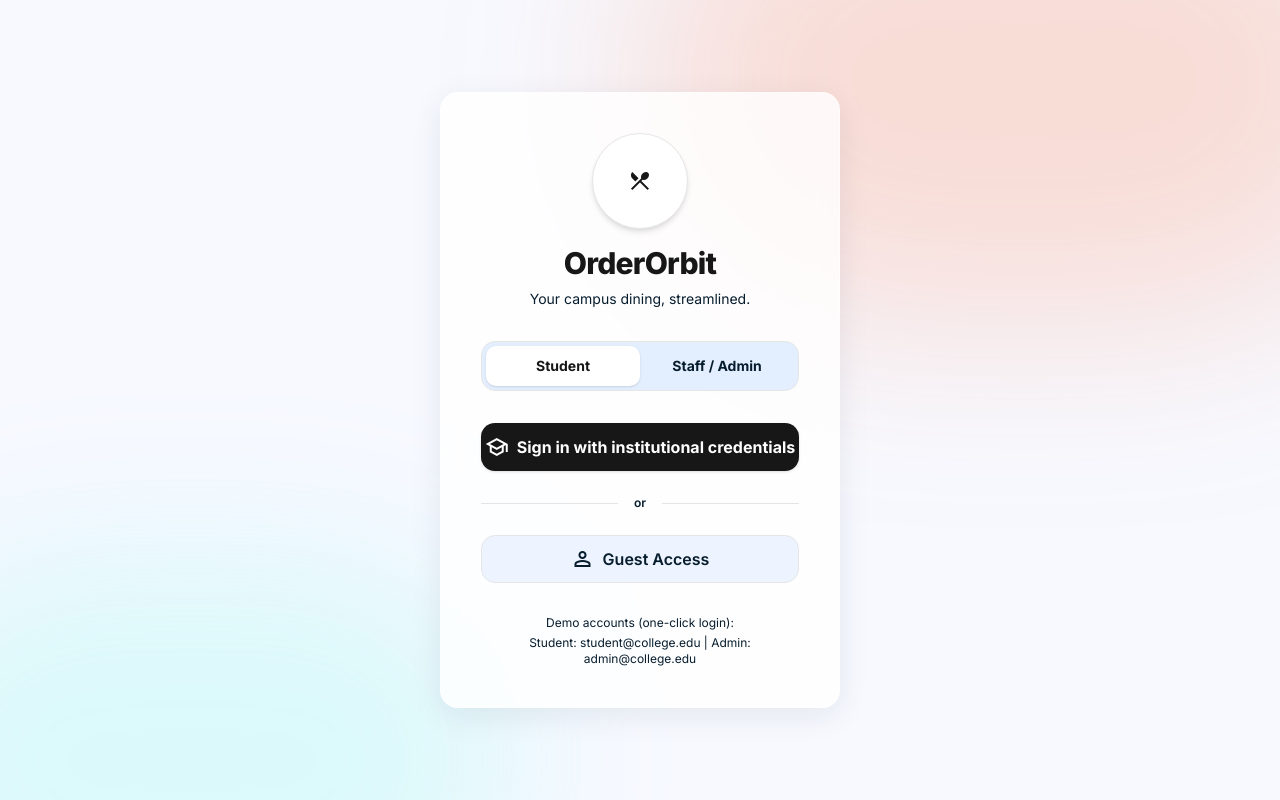
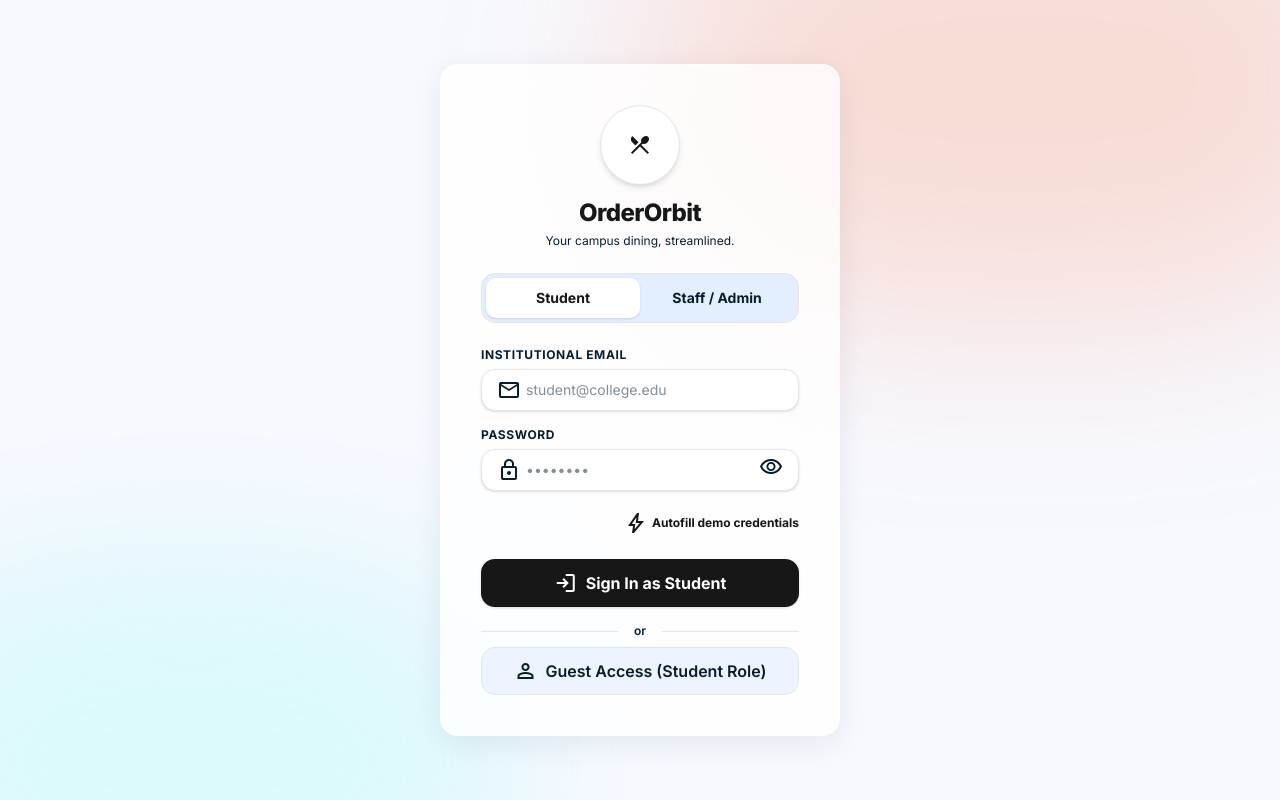
Before and after one commit to OverdrivePhoenix/OrderOrbit--NEO, a Next.js app: page /login in a window 1280 px wide. Built offline with nearby package versions, Linux system fonts and the light colour scheme.

Commit message:
feat: add secure email and password inputs to login page with demo autofill support

```diff
--- a/src/app/login/page.tsx
+++ b/src/app/login/page.tsx
@@ -1,21 +1,33 @@
 "use client";
 
-import { useState } from "react";
+import { useState, useEffect } from "react";
 import { useRouter } from "next/navigation";
 
 export default function LoginPage() {
   const router = useRouter();
   const [role, setRole] = useState<"student" | "admin">("student");
+  const [email, setEmail] = useState("");
+  const [password, setPassword] = useState("");
+  const [showPassword, setShowPassword] = useState(false);
   const [loading, setLoading] = useState(false);
   const [error, setError] = useState("");
 
-  const handleInstitutionalLogin = async () => {
+  // Clear inputs when role changes to avoid confusion
+  useEffect(() => {
+    setEmail("");
+    setPassword("");
+    setError("");
+  }, [role]);
+
+  const handleLoginSubmit = async (e: React.FormEvent) => {
+    e.preventDefault();
+    if (!email || !password) {
+      setError("Please fill in all fields.");
+      return;
+    }
+
     setLoading(true);
     setError("");
-
-    // Use default credentials matching seed data for easy one-click testing
-    const email = role === "student" ? "student@college.edu" : "admin@college.edu";
-    const password = "password";
 
     try {
       const res = await fetch("/api/auth", {
@@ -30,8 +42,8 @@ export default function LoginPage() {
         throw new Error(data.error || "Login failed");
       }
 
-      // Redirect depending on role
-      if (role === "admin") {
+      // Redirect depending on user's role returned by API
+      if (data.user.role === "admin") {
         router.push("/admin");
       } else {
         router.push("/menu");
@@ -43,10 +55,39 @@ export default function LoginPage() {
     }
   };
 
+  const handleFillDemo = () => {
+    if (role === "student") {
+      setEmail("student@college.edu");
+      setPassword("password");
+    } else {
+      setEmail("admin@college.edu");
+      setPassword("password");
+    }
+    setError("");
+  };
+
   const handleGuestLogin = async () => {
-    // Guest acts as standard student
-    setRole("student");
-    await handleInstitutionalLogin();
+    setLoading(true);
+    setError("");
+    try {
+      const res = await fetch("/api/auth", {
+        method: "POST",
+        headers: { "Content-Type": "application/json" },
+        body: JSON.stringify({ email: "student@college.edu", password: "password" }),
+      });
+
+      const data = await res.json();
+
+      if (!res.ok) {
+        throw new Error(data.error || "Login failed");
+      }
+
+      router.push("/menu");
+    } catch (err: any) {
+      setError(err.message || "An unexpected error occurred.");
+    } finally {
+      setLoading(false);
+    }
   };
 
   return (
@@ -58,19 +99,19 @@ export default function LoginPage() {
       </div>
 
       {/* Main Content Container */}
-      <main className="relative z-10 w-full max-w-md px-6">
+      <main className="relative z-10 w-full max-w-md px-6 my-8">
         <div className="bg-white/80 backdrop-blur-md rounded-2xl border border-white/50 shadow-[0_8px_32px_rgba(7,29,46,0.08)] p-8 md:p-10 flex flex-col items-center">
           {/* Logo Section */}
-          <div className="mb-8 flex flex-col items-center text-center">
-            <div className="w-24 h-24 rounded-full shadow-md bg-white p-2 flex items-center justify-center mb-4 border border-outline-variant/20">
-              <span className="material-symbols-outlined text-primary text-5xl font-fill">restaurant_menu</span>
+          <div className="mb-6 flex flex-col items-center text-center">
+            <div className="w-20 h-20 rounded-full shadow-md bg-white p-2 flex items-center justify-center mb-3 border border-outline-variant/20">
+              <span className="material-symbols-outlined text-primary text-4xl font-fill">restaurant_menu</span>
             </div>
-            <h1 className="font-extrabold text-3xl text-primary tracking-tight">OrderOrbit</h1>
-            <p className="text-on-surface-variant text-sm mt-2">Your campus dining, streamlined.</p>
+            <h1 className="font-extrabold text-2xl text-primary tracking-tight">OrderOrbit</h1>
+            <p className="text-on-surface-variant text-xs mt-1">Your campus dining, streamlined.</p>
           </div>
 
           {/* Role Selector */}
-          <div className="w-full bg-[#e3efff] rounded-xl p-1 flex mb-8 border border-outline-variant/10">
+          <div className="w-full bg-[#e3efff] rounded-xl p-1 flex mb-6 border border-outline-variant/10">
             <button
               onClick={() => setRole("student")}
               aria-selected={role === "student"}
@@ -96,23 +137,82 @@ export default function LoginPage() {
           </div>
 
           {error && (
-            <div className="w-full p-3 mb-4 rounded-xl bg-tertiary-container/20 border border-tertiary-container text-tertiary text-xs font-semibold text-center">
+            <div className="w-full p-3 mb-4 rounded-xl bg-tertiary-container/20 border border-tertiary-container text-tertiary text-xs font-semibold text-center leading-tight">
               {error}
             </div>
           )}
 
-          {/* Login Actions */}
-          <div className="w-full flex flex-col gap-4">
+          {/* Login Form */}
+          <form onSubmit={handleLoginSubmit} className="w-full space-y-4">
+            <div>
+              <label className="block text-xs font-bold uppercase tracking-wider text-on-surface-variant mb-1.5">
+                Institutional Email
+              </label>
+              <div className="relative group">
+                <span className="material-symbols-outlined absolute left-4 top-1/2 -translate-y-1/2 text-on-surface-variant group-focus-within:text-primary transition-colors text-lg">
+                  mail
+                </span>
+                <input
+                  type="email"
+                  required
+                  value={email}
+                  onChange={(e) => setEmail(e.target.value)}
+                  className="w-full pl-11 pr-4 py-2.5 rounded-xl border border-outline-variant/40 bg-white focus:outline-none focus:border-primary focus:ring-1 focus:ring-primary text-sm shadow-sm transition-all"
+                  placeholder={role === "student" ? "student@college.edu" : "admin@college.edu"}
+                />
+              </div>
+            </div>
+
+            <div>
+              <label className="block text-xs font-bold uppercase tracking-wider text-on-surface-variant mb-1.5">
+                Password
+              </label>
+              <div className="relative group">
+                <span className="material-symbols-outlined absolute left-4 top-1/2 -translate-y-1/2 text-on-surface-variant group-focus-within:text-primary transition-colors text-lg">
+                  lock
+                </span>
+                <input
+                  type={showPassword ? "text" : "password"}
+                  required
+                  value={password}
+                  onChange={(e) => setPassword(e.target.value)}
+                  className="w-full pl-11 pr-11 py-2.5 rounded-xl border border-outline-variant/40 bg-white focus:outline-none focus:border-primary focus:ring-1 focus:ring-primary text-sm shadow-sm transition-all"
+                  placeholder="••••••••"
+                />
                 <button
-              onClick={handleInstitutionalLogin}
+                  type="button"
+                  onClick={() => setShowPassword(!showPassword)}
+                  className="absolute right-4 top-1/2 -translate-y-1/2 text-on-surface-variant hover:text-on-surface transition-colors"
+                >
+                  <span className="material-symbols-outlined text-lg">
+                    {showPassword ? "visibility_off" : "visibility"}
+                  </span>
+                </button>
+              </div>
+            </div>
+
+            <div className="flex justify-end pt-1">
+              <button
+                type="button"
+                onClick={handleFillDemo}
+                className="text-primary text-xs font-bold hover:underline transition-all flex items-center gap-1"
+              >
+                <span className="material-symbols-outlined text-xs">bolt</span>
+                Autofill demo credentials
+              </button>
+            </div>
+
+            <button
+              type="submit"
               disabled={loading}
-              className="w-full bg-primary hover:bg-surface-tint text-white font-bold h-12 rounded-xl flex items-center justify-center gap-2 shadow-sm transition-transform active:scale-95 disabled:opacity-50"
+              className="w-full bg-primary hover:bg-surface-tint text-white font-bold h-12 rounded-xl flex items-center justify-center gap-2 shadow-sm transition-transform active:scale-95 disabled:opacity-50 mt-6"
             >
-              <span className="material-symbols-outlined text-[20px]">school</span>
-              {loading ? "Verifying..." : "Sign in with institutional credentials"}
+              <span className="material-symbols-outlined text-[20px]">login</span>
+              {loading ? "Verifying..." : `Sign In as ${role === "student" ? "Student" : "Admin"}`}
             </button>
+          </form>
 
-            <div className="relative flex items-center py-2">
+          <div className="relative flex items-center py-2 w-full mt-2">
             <div className="flex-grow border-t border-outline-variant/30"></div>
             <span className="flex-shrink-0 mx-4 text-on-surface-variant text-xs font-semibold">or</span>
             <div className="flex-grow border-t border-outline-variant/30"></div>
@@ -124,17 +224,8 @@ export default function LoginPage() {
             className="w-full bg-[#edf4ff] hover:bg-[#e3efff] text-on-surface font-semibold h-12 rounded-xl flex items-center justify-center gap-2 border border-outline-variant/40 transition-colors disabled:opacity-50"
           >
             <span className="material-symbols-outlined text-[20px]">person</span>
-              Guest Access
+            Guest Access (Student Role)
           </button>
-          </div>
-
-          {/* Info Footer */}
-          <div className="mt-8 text-center text-xs text-on-surface-variant">
-            <p>Demo accounts (one-click login):</p>
-            <p className="mt-1 font-mono">
-              Student: student@college.edu | Admin: admin@college.edu
-            </p>
-          </div>
         </div>
       </main>
     </div>
```
Lines whose indentation alone changed are shown as unchanged.
